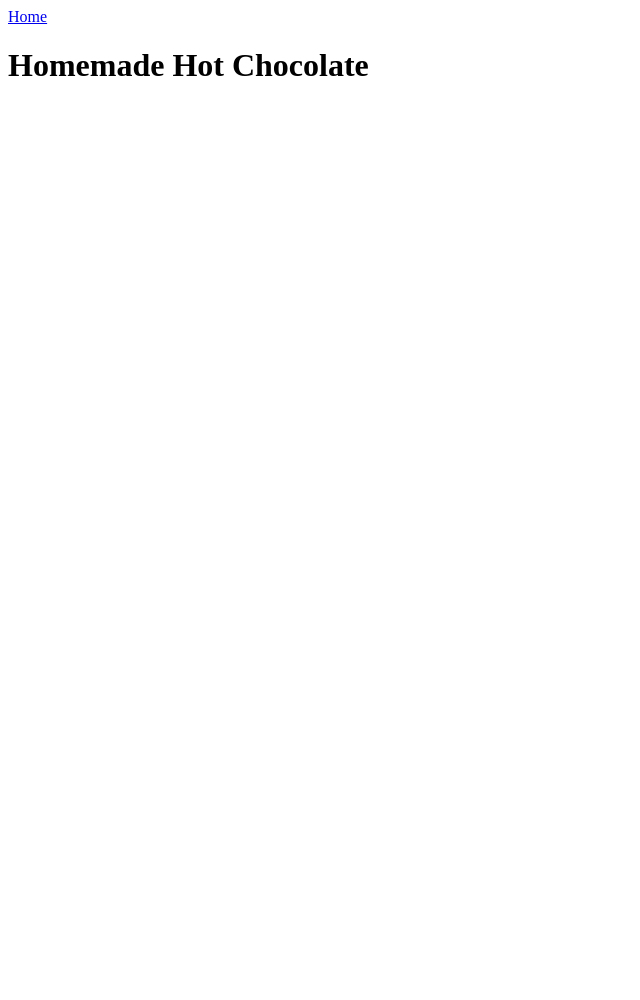
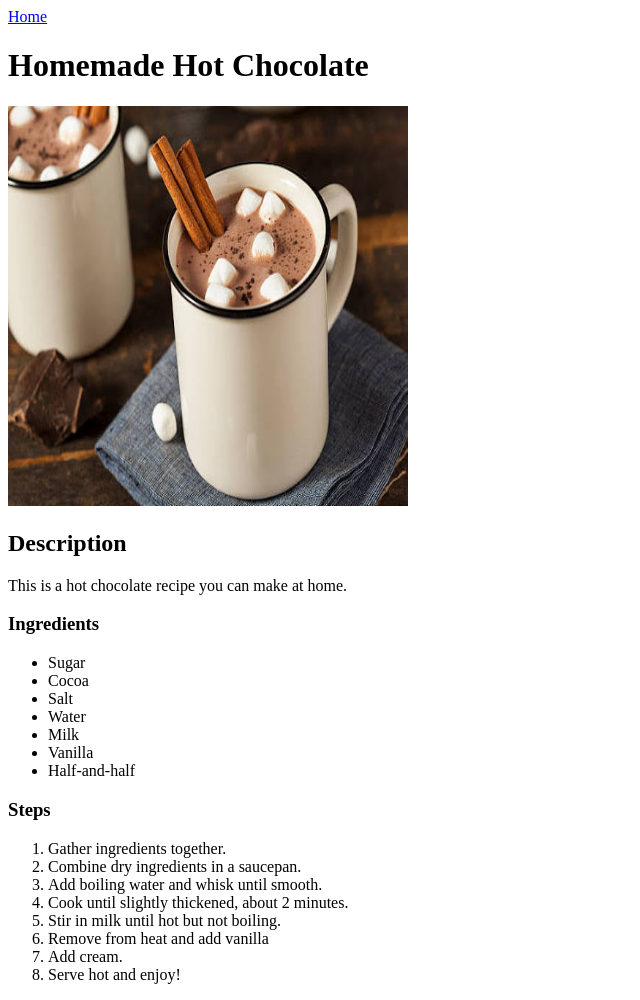
Before and after one commit to keviny0119/odin_recipes, a plain HTML site: page recipes/hotchocolate.html in a window 1280 px wide. Shown: the whole page, without its empty margins (0-640 px from the left). Before the commit the page ends 800 px from the top, so only its background shows below. Drawn offline with Linux system fonts and the light colour scheme.

Commit message:
Iteration 3: recipe page content
Completed third iteration of the assignment in The Odin Project Recipes

-Add free image
-Add unordered list of ingredients (without measurements)
-Add ordered list of steps

```diff
--- a/recipes/hotchocolate.html
+++ b/recipes/hotchocolate.html
@@ -8,5 +8,30 @@
 <body>
     <a href="../index.html">Home</a>
     <h1>Homemade Hot Chocolate</h1>
+    <img src="./hotchocolate.jpeg" alt="hot chocolate stock image" height="400" width="400">
+    <h2>Description</h2>
+    <p>This is a hot chocolate recipe you can make at home.</p>
+    <h3>Ingredients</h3>
+    <ul>
+        <li>Sugar</li>
+        <li>Cocoa</li>
+        <li>Salt</li>
+        <li>Water</li>
+        <li>Milk</li>
+        <li>Vanilla</li>
+        <li>Half-and-half</li>
+    </ul>
+    <h3>Steps</h3>
+    <ol>
+        <li>Gather ingredients together.</li>
+        <li>Combine dry ingredients in a saucepan.</li>
+        <li>Add boiling water and whisk until smooth.</li>
+        <li>Cook until slightly thickened, about 2 minutes.</li>
+        <li>Stir in milk until hot but not boiling.</li>
+        <li>Remove from heat and add vanilla</li>
+        <li>Add cream.</li>
+        <li>Serve hot and enjoy!</li>
+    </ol>
+
 </body>
 </html>
```
Also changed, not shown: recipes/hotchocolate.jpeg (added).
